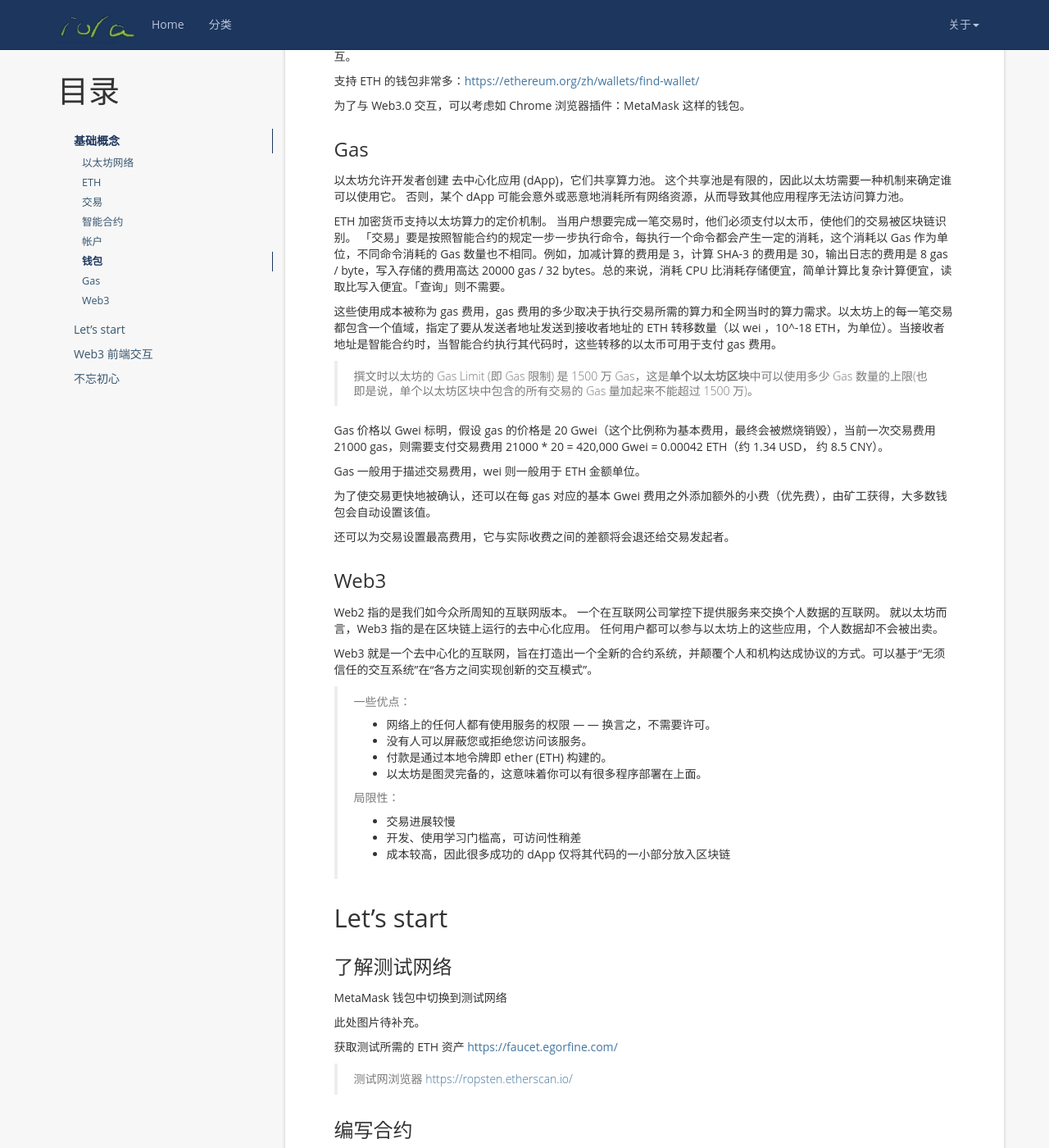
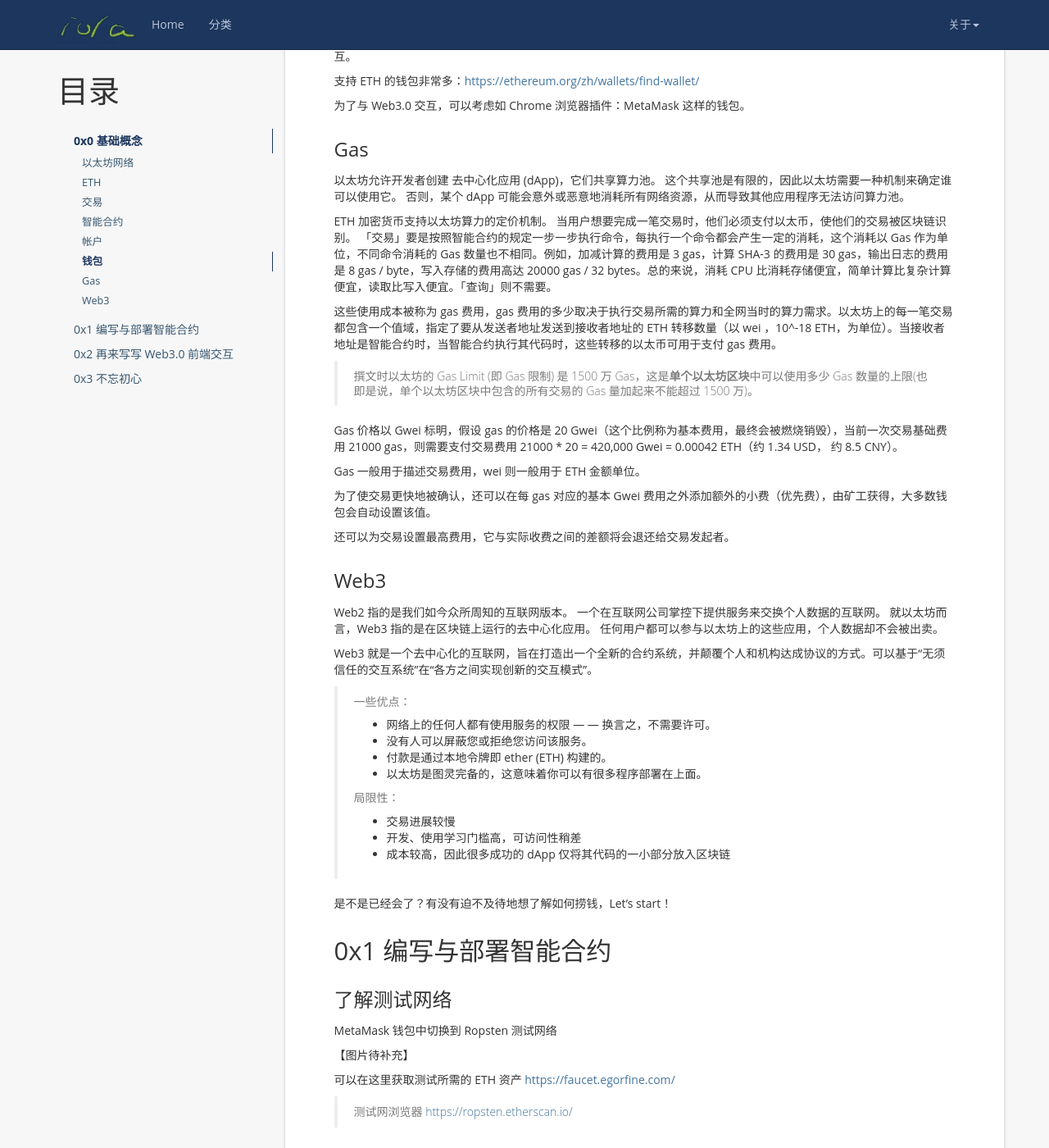
Before and after one commit to iola1999/iola1999.github.io, a Jekyll site: the page built from _posts/2022-04-09-Make-money-with-smart-contract.markdown, in a window 1280 px wide and 1400 px high, scrolled down 1587 px. Shown: the whole window at 82% size. Built offline with Jekyll 4.4.1, drawn with Linux system fonts in a browser that asks for light colours; nearby versions of some CDN libraries; comment, search, counter and statistics services are not loaded; some of the changed text lies outside the part shown.

Commit message:
Web3.0 捞钱入门

````diff
--- a/_posts/2022-04-09-Make-money-with-smart-contract.markdown
+++ b/_posts/2022-04-09-Make-money-with-smart-contract.markdown
@@ -13,9 +13,9 @@
 
 先看示例 [https://web3-fe.vercel.app/](https://web3-fe.vercel.app/) ，接下来分享如何实现它，看完你也有机会去捞钱。
 
-## 基础概念
+## 0x0 基础概念
 
-> 这部分内容大多整理自 [https://ethereum.org/zh/developers/docs/intro-to-ethereum/](https://ethereum.org/zh/developers/docs/intro-to-ethereum/)
+> 这部分内容有官方更专业的表述： [https://ethereum.org/zh/developers/docs/intro-to-ethereum/](https://ethereum.org/zh/developers/docs/intro-to-ethereum/)
 
 ### 以太坊网络
 
@@ -76,13 +76,13 @@
 
 以太坊允许开发者创建 去中心化应用 (dApp)，它们共享算力池。 这个共享池是有限的，因此以太坊需要一种机制来确定谁可以使用它。 否则，某个 dApp 可能会意外或恶意地消耗所有网络资源，从而导致其他应用程序无法访问算力池。
 
-ETH 加密货币支持以太坊算力的定价机制。 当用户想要完成一笔交易时，他们必须支付以太币，使他们的交易被区块链识别。 「交易」要是按照智能合约的规定一步一步执行命令，每执行一个命令都会产生一定的消耗，这个消耗以 Gas 作为单位，不同命令消耗的 Gas 数量也不相同。例如，加减计算的费用是 3，计算 SHA-3 的费用是 30，输出日志的费用是 8 gas / byte，写入存储的费用高达 20000 gas / 32 bytes。总的来说，消耗 CPU 比消耗存储便宜，简单计算比复杂计算便宜，读取比写入便宜。「查询」则不需要。
+ETH 加密货币支持以太坊算力的定价机制。 当用户想要完成一笔交易时，他们必须支付以太币，使他们的交易被区块链识别。 「交易」要是按照智能合约的规定一步一步执行命令，每执行一个命令都会产生一定的消耗，这个消耗以 Gas 作为单位，不同命令消耗的 Gas 数量也不相同。例如，加减计算的费用是 3 gas，计算 SHA-3 的费用是 30 gas，输出日志的费用是 8 gas / byte，写入存储的费用高达 20000 gas / 32 bytes。总的来说，消耗 CPU 比消耗存储便宜，简单计算比复杂计算便宜，读取比写入便宜。「查询」则不需要。
 
 这些使用成本被称为 gas 费用，gas 费用的多少取决于执行交易所需的算力和全网当时的算力需求。以太坊上的每一笔交易都包含一个值域，指定了要从发送者地址发送到接收者地址的 ETH 转移数量（以 wei ，10^-18 ETH，为单位）。当接收者地址是智能合约时，当智能合约执行其代码时，这些转移的以太币可用于支付 gas 费用。
 
 > 撰文时以太坊的 Gas Limit (即 Gas 限制) 是 1500 万 Gas，这是**单个以太坊区块**中可以使用多少 Gas 数量的上限(也即是说，单个以太坊区块中包含的所有交易的 Gas 量加起来不能超过 1500 万)。
 
-Gas 价格以 Gwei 标明，假设 gas 的价格是 20 Gwei（这个比例称为基本费用，最终会被燃烧销毁），当前一次交易费用 21000 gas，则需要支付交易费用 21000 \* 20 = 420,000 Gwei = 0.00042 ETH（约 1.34 USD， 约 8.5 CNY）。
+Gas 价格以 Gwei 标明，假设 gas 的价格是 20 Gwei（这个比例称为基本费用，最终会被燃烧销毁），当前一次交易基础费用 21000 gas，则需要支付交易费用 21000 \* 20 = 420,000 Gwei = 0.00042 ETH（约 1.34 USD， 约 8.5 CNY）。
 
 Gas 一般用于描述交易费用，wei 则一般用于 ETH 金额单位。
 
@@ -109,15 +109,17 @@
 > - 开发、使用学习门槛高，可访问性稍差
 > - 成本较高，因此很多成功的 dApp 仅将其代码的一小部分放入区块链
 
-## Let's start
+是不是已经会了？有没有迫不及待地想了解如何捞钱，Let's start！
+
+## 0x1 编写与部署智能合约
 
 ### 了解测试网络
 
-MetaMask 钱包中切换到测试网络
+MetaMask 钱包中切换到 Ropsten 测试网络
 
-此处图片待补充。
+【图片待补充】
 
-获取测试所需的 ETH 资产 [https://faucet.egorfine.com/](https://faucet.egorfine.com/)
+可以在这里获取测试所需的 ETH 资产 [https://faucet.egorfine.com/](https://faucet.egorfine.com/)
 
 > 测试网浏览器 [https://ropsten.etherscan.io/](https://ropsten.etherscan.io/)
 
@@ -125,16 +127,11 @@
 
 HardHat 是一个 Ethereum 本地开发套件，用于智能合约的开发测试部署。
 
-```bash
-mkdir demo-web3
-cd demo-web3
-npx hardhat init
-# basic sample project
-```
+使用 `npx hardhat init`初始化项目。
 
-`contracts`sol 是 eth 合约后缀名，VSCode 插件：solidity
+`contracts`sol 是 eth 合约后缀名，VSCode 插件：solidity。
 
-`contract`关键字声明合约。`view`关键字是指该函数不需要花费“燃料”**。**
+`contract`关键字声明合约。`view`关键字是指该函数不更改 EVM 状态，也就不需要消耗 Gas**。**
 
 ```typescript
 //SPDX-License-Identifier: Unlicense
@@ -193,9 +190,15 @@
 };
 ```
 
+> infura 是一个网关，代理与以太坊交互。
+> 周五（2022.4.22）晚间服务中断了一会儿
+> 【图片待补充】
+
 设置运行的网络：
 
-此处图片待补充。
+【图片待补充】
+
+部署、执行合约的写法：
 
 ```typescript
 const hre = require("hardhat");
@@ -264,7 +267,7 @@
 
 在测试网浏览器上查看自己的钱包地址的 ETH 记录：[https://ropsten.etherscan.io/address/0x02f71c43977dfe2399a23ba4272493819fbf86b5](https://ropsten.etherscan.io/address/0x02f71c43977dfe2399a23ba4272493819fbf86b5)
 
-此处图片待补充。
+【图片待补充】
 
 可以看到合约部署 + 合约调用及其 ETH 花费。
 
@@ -285,7 +288,7 @@
 
 Metamask 添加本地网络时，需要修改一下链 ID。
 
-此处图片待补充。
+【图片待补充】
 
 使用`npx hardhat run scripts/run.js --network localhost`在本地网络运行合约
 
@@ -304,13 +307,17 @@
 > count(2) is 1
 > count(3) is 2
 
-## Web3 前端交互
+## 0x2 再来写写 Web3.0 前端交互
 
-### 使用钱包插件
+回到我们熟悉的领域了，不过你需要先了解一下......
 
-在浏览器上，与以太坊网络的交互依赖浏览器钱包插件，继续使用 MetaMask 钱包，一般的流程是使用钱包登陆，通过钱包调用网络上的智能合约。
+### 前端是如何跟链上智能合约通信的？
 
-钱包插件会在 `window` 上挂载 `web3`、`ethereum`，使用 npm 包 `ethers`来处理与钱包的连接工作。
+答案是使用浏览器插件。一般的 Web3.0 操作体验都是使用钱包登陆，钱包插件会在 `window` 上挂载 `web3`、`ethereum`。前端代码通过钱包插件与网关交互，网关再进行链上数据查询或更新。
+
+那鲸探是怎么回事呢，抢 NTF 时为何没见过要折腾钱包？其原因是鲸探后端服务来替用户持有了链上账户，购买 NFT 后直接内部跟区块链交互了，门槛低了很多，但也少了开放性。（个人理解）
+
+这里我们继续使用 MetaMask 钱包，使用 npm 包 `ethers` 来处理与钱包的连接工作。
 
 ### 主要流程
 
@@ -414,15 +421,15 @@
 
 在请求交易时，浏览器钱包插件会弹出确认提示框：
 
-此处图片待补充。
+【图片待补充】【图片待补充】
 
-此处图片待补充。
+【图片待补充】
 
 完整前端代码供参考：[https://github.com/iola1999/web3-fe](https://github.com/iola1999/web3-fe)
 
-## 不忘初心
+## 0x3 不忘初心
 
-掌握了以上知识，如何捞钱？
+掌握了以上知识，如何捞钱？常见的捞钱方式有以下几种：
 
 ### 发行 NTF
 
@@ -430,22 +437,24 @@
 
 ### 发行数字货币
 
-基于以太坊发行 [https://solidity-cn.readthedocs.io/zh/develop/introduction-to-smart-contracts.html#subcurrency](https://solidity-cn.readthedocs.io/zh/develop/introduction-to-smart-contracts.html#subcurrency)
+基于以太坊发行子货币 [https://solidity-cn.readthedocs.io/zh/develop/introduction-to-smart-contracts.html#subcurrency](https://solidity-cn.readthedocs.io/zh/develop/introduction-to-smart-contracts.html#subcurrency)
 
 无门槛割韭菜，一键发行空气币 [https://mp.weixin.qq.com/s/JRQgpJfhIMVV8erSK3Dfcw](https://mp.weixin.qq.com/s/JRQgpJfhIMVV8erSK3Dfcw)
 
 ### 区块链彩票
 
-智能合约开源，投注、开奖流程链上可查，可信度高。
+基于开源智能合约的彩票，投注、开奖流程链上可查，可信度高。
 
-来这里体验：[https://web3-fe.vercel.app/lottery](https://web3-fe.vercel.app/lottery)
+今天我们来重点演示一下这种方式如何捞钱，来这里体验：[https://web3-fe.vercel.app/lottery](https://web3-fe.vercel.app/lottery) 。
 
-合约、前端源码开源在：[https://github.com/iola1999/web3-fe](https://github.com/iola1999/web3-fe)
+放心，智能合约、前端源码已开源在：[https://github.com/iola1999/web3-fe](https://github.com/iola1999/web3-fe) ，非常之公平公正公开（比某彩高到不知哪里去了）。
 
-此处图片待补充。
+【图片待补充】
+
+【先演示一下钱包、连接、交易流程。】
+
+可以在这里领取测试网的 ETH：[https://faucet.egorfine.com/](https://faucet.egorfine.com/) ，也可以直接找我给你转账一些。
 
 中奖者将获得奖池里一半的 ETH，当然在测试链上这并没有什么价值。但是：
 
-先演示一下钱包、连接、交易流程。
-
-水龙头备选：[https://faucet.egorfine.com/](https://faucet.egorfine.com/) 或者直接找我转账一些。
+**最后祝您 -- 财富自由。**
````
